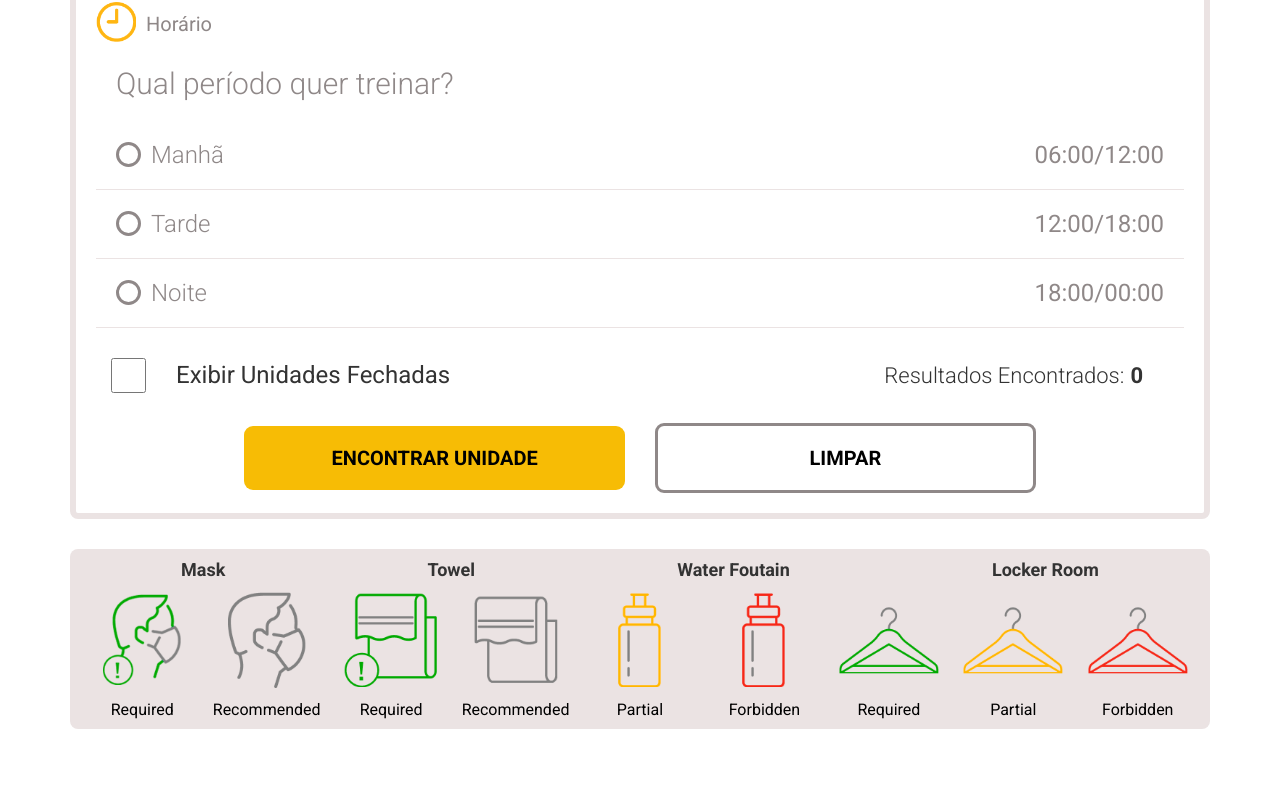
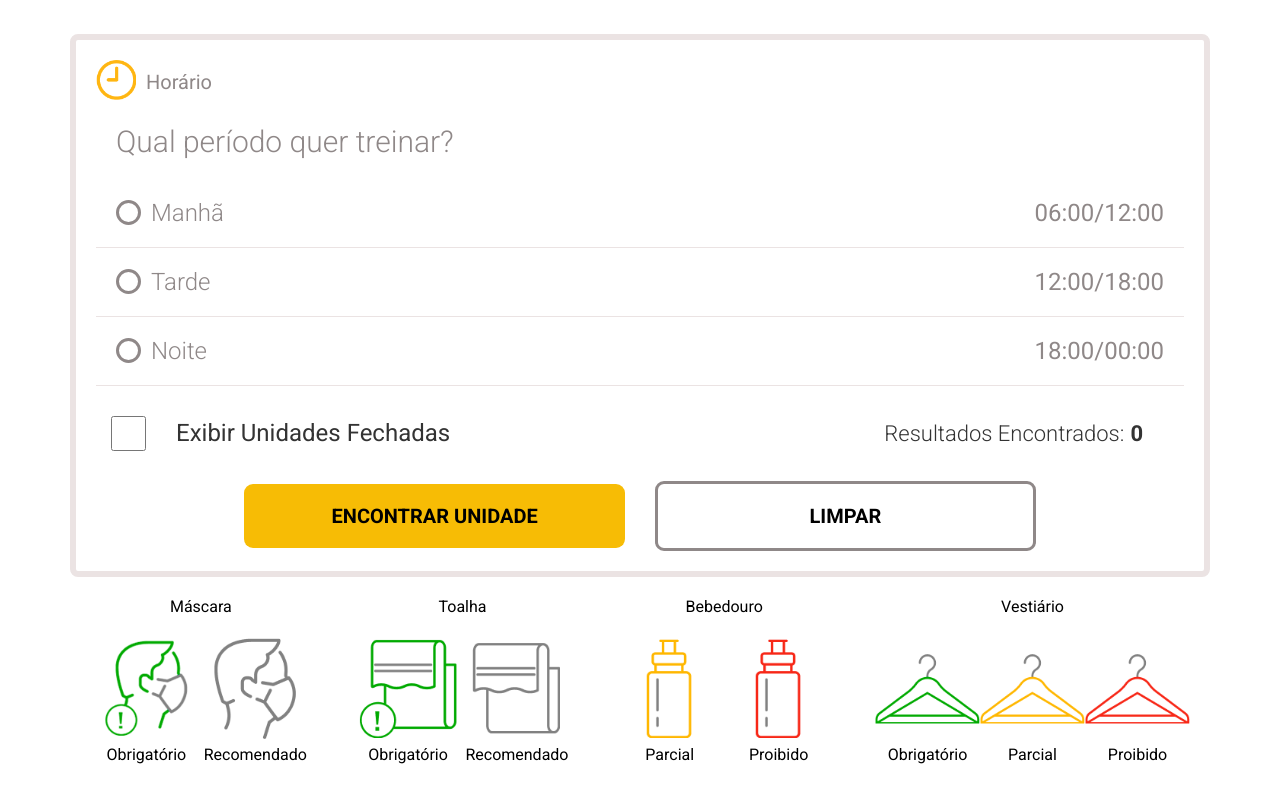
Before and after one commit to SrLuc/SmartFit-Challenger, a React (Vite) app: page / in a window 1280 px wide. Shown: the part 473-1276 px from the top of the page. Before the commit the page ends 1252 px from the top, so only its background shows below. Built offline with nearby package versions, Linux system fonts and the light colour scheme.

Commit message:
style:refact styles about conduct panel and conduct items

```diff
--- a/src/components/Conducts/ConductPanel.tsx
+++ b/src/components/Conducts/ConductPanel.tsx
@@ -1,16 +1,38 @@
 import * as S from "./styles";
-import ItemConduct from "../UIelements/ConductItens/ItemConduct";
+import BoxConduct from "../UIelements/ConductItens/BoxConduct";
+import { ItemConduct } from "../UIelements/ConductItens/ItemConduct";
+
+//assets
+import RequiredMask from "../../assets/required-mask.png";
+import RecommendedMask from "../../assets/recommended-mask.png";
+import RequiredTowel from "../../assets/required-towel.png";
+import RecommendedTowel from "../../assets/recommended-towel.png";
+import PartialFountain from "../../assets/partial-fountain.png";
+import ForbiddenFountain from "../../assets/forbidden-fountain.png";
+import RequiredLockerRoom from "../../assets/required-lockerroom.png";
+import PartialLockerRoom from "../../assets/partial-lockerroom.png";
+import ForbiddenLockerRoom from "../../assets/forbidden-lockerroom.png";
 
 const Conducts = () => {
   return (
     <S.StyledConductPanel>
-      <S.StyledConductTitle>
-        <p>Mask</p>
-        <p>Towel</p>
-        <p>Water Foutain</p>
-        <p>Locker Room</p>
-      </S.StyledConductTitle>
-      <ItemConduct />
+      <BoxConduct name="Máscara">
+        <ItemConduct image={RequiredMask} title="Obrigatório" />
+        <ItemConduct image={RecommendedMask} title="Recomendado" />
+      </BoxConduct>
+      <BoxConduct name="Toalha">
+        <ItemConduct image={RequiredTowel} title="Obrigatório" />
+        <ItemConduct image={RecommendedTowel} title="Recomendado" />
+      </BoxConduct>
+      <BoxConduct name="Bebedouro">
+        <ItemConduct image={PartialFountain} title="Parcial" />
+        <ItemConduct image={ForbiddenFountain} title="Proibido" />
+      </BoxConduct>
+      <BoxConduct name="Vestiário">
+        <ItemConduct image={RequiredLockerRoom} title="Obrigatório" />
+        <ItemConduct image={PartialLockerRoom} title="Parcial" />
+        <ItemConduct image={ForbiddenLockerRoom} title="Proibido" />
+      </BoxConduct>
     </S.StyledConductPanel>
   );
 };
--- a/src/components/Conducts/styles.ts
+++ b/src/components/Conducts/styles.ts
@@ -1,42 +1,17 @@
 import styled from "styled-components";
 
 export const StyledConductPanel = styled.section`
-  margin: 30px 70px;
-  border-radius: 8px;
-  background-color: var(--light-grey);
-  padding: 10px;
 
-  @media (max-width: 1100px) {
-    flex-direction: column;
-    height: auto;
-    background-color: transparent;
+  display: flex;
+  justify-content: space-around;
 
-    section {
+  margin: 20px 70px;
+
+  @media screen {
+    @media (max-width: 1224px) {
+      flex-direction: column;
       display: flex;
-      flex-direction: column;
       align-items: center;
-    }
-
-    div {
-      margin: 5px 0;
-      width: 100%;
-      background-color: var(--light-grey);
-      padding: 20px;
-      border-radius: 8px;
-      font-size: 18px;
     }
   }
 `;
-
-export const StyledConductTitle = styled.div`
-  display: flex;
-  justify-content: space-around;
-
-  p {
-    font-size: 18px;
-    font-weight: 700;
-    color: var(--dark-grey);
-    text-align: center;
-  }
-
-`;
--- a/src/components/Header/styles.ts
+++ b/src/components/Header/styles.ts
@@ -2,13 +2,13 @@ import styled from "styled-components";
 
 export const StyledHeader = styled.header`
   background-color: #000;
-  padding: 20px;
+  padding: 40px;
   display: flex;
   justify-content: center;
   align-items: center;
 
 
   img {
-    width: 200px;
+    width: 250px;
   }
 `;
--- /dev/null
+++ b/src/components/UIelements/ConductItens/BoxConduct.tsx
@@ -0,0 +1,17 @@
+import * as S from "./styles";
+
+interface BoxConductProps {
+  children?: React.ReactNode;
+  name?: string;
+}
+
+const BoxConduct = ({ children, name }: BoxConductProps) => {
+  return (
+    <S.StyledBoxConduct>
+      <span>{name}</span>
+      <div>{children}</div>
+    </S.StyledBoxConduct>
+  );
+};
+
+export default BoxConduct;
--- a/src/components/UIelements/ConductItens/ElementConduct.tsx
+++ /dev/null
@@ -1,17 +0,0 @@
-import * as S from "./styles";
-
-interface ElementConductProps {
-  imageConduct?: string;
-  textConduct?: string;
-}
-
-const ElementConduct = ({ imageConduct, textConduct }: ElementConductProps) => {
-  return (
-    <S.StyledElementConduct>
-      <img src={imageConduct} alt="" />
-      <p>{textConduct}</p>
-    </S.StyledElementConduct>
-  );
-};
-
-export default ElementConduct;
--- a/src/components/UIelements/ConductItens/ItemConduct.tsx
+++ b/src/components/UIelements/ConductItens/ItemConduct.tsx
@@ -1,54 +1,15 @@
 import * as S from "./styles";
-import ElementConduct from "./ElementConduct";
-import requiredMask from "../../../assets/required-mask.png";
-import recommendedMask from "../../../assets/recommended-mask.png";
-import requiredTowel from "../../../assets/required-towel.png";
-import recommendedTowel from "../../../assets/recommended-towel.png";
-import partialWaterFoutain from "../../../assets/partial-fountain.png";
-import forbiddenWaterFoutain from "../../../assets/forbidden-fountain.png";
-import requiredLockerRoom from "../../../assets/required-lockerroom.png";
-import partialLockerRoom from "../../../assets/partial-lockerroom.png";
-import forbiddenLockerRoom from "../../../assets/forbidden-lockerroom.png";
 
-const ItemConduct = ({}) => {
+interface ItemConductProps {
+  image?: string;
+  title?: string;
+}
+
+export const ItemConduct = ({ image, title }: ItemConductProps) => {
   return (
     <S.StyledItemConduct>
-      <ElementConduct textConduct="Required" imageConduct={requiredMask} />
-
-      <ElementConduct
-        textConduct="Recommended"
-        imageConduct={recommendedMask}
-      />
-
-      <ElementConduct textConduct="Required" imageConduct={requiredTowel} />
-
-      <ElementConduct
-        textConduct="Recommended"
-        imageConduct={recommendedTowel}
-      />
-
-      <ElementConduct
-        textConduct="Partial"
-        imageConduct={partialWaterFoutain}
-      />
-      <ElementConduct
-        textConduct="Forbidden"
-        imageConduct={forbiddenWaterFoutain}
-      />
-
-      <ElementConduct
-        textConduct="Required"
-        imageConduct={requiredLockerRoom}
-      />
-
-      <ElementConduct textConduct="Partial" imageConduct={partialLockerRoom} />
-
-      <ElementConduct
-        textConduct="Forbidden"
-        imageConduct={forbiddenLockerRoom}
-      />
+      <img src={image} alt="" />
+      <span>{title}</span>
     </S.StyledItemConduct>
   );
 };
-
-export default ItemConduct;
--- a/src/components/UIelements/ConductItens/styles.ts
+++ b/src/components/UIelements/ConductItens/styles.ts
@@ -1,20 +1,40 @@
 import styled from "styled-components";
 
-export const StyledItemConduct = styled.section`
+export const StyledBoxConduct = styled.section`
+  width: 25%;
   display: flex;
-  justify-content: space-around;
-  align-items: center;
+  flex-direction: column;
+
+  @media screen {
+    @media (max-width: 1550px) {
+      width: 75%;
+    }
+  }
+
+  div {
+    display: flex;
+    justify-content: space-evenly;
+    align-items: center;
+    padding: 20px;
+  }
+
+  span {
+    display: flex;
+    justify-content: center;
+    align-items: center;
+  }
 `;
 
-export const StyledElementConduct = styled.div`
-  display: flex;
-  flex-direction: column;
-  justify-content: center;
-  align-items: center;
-  flex-wrap: wrap;
+export const StyledItemConduct = styled.section`
+  img {
+    width: 105px;
 
-  img {
-    width: 100px;
-    margin: 10px;
+    @media screen {
+      @media (max-width: 1224px) {
+        width: 100%;
+      }
+    }
   }
 `;
+
+export const EspecialStyledBoxConduct = styled.section``;
```
